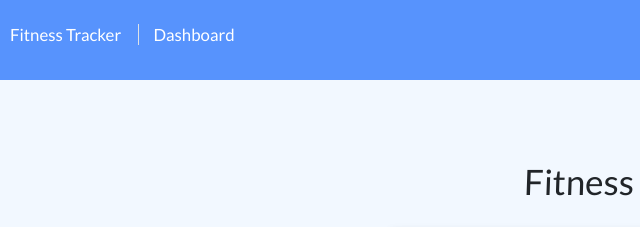
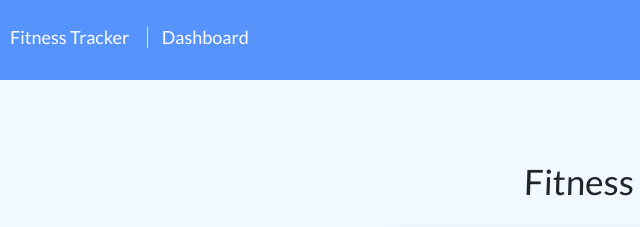
Before and after one commit to johnstoc13/Workout-Tracker, a website: page public/index.html in a window 1280 px wide. Shown: the top 227 px of the page, 0-640 px from the left. Drawn offline with nearby package versions, Linux system fonts and the light colour scheme; no server answers.

Commit message:
removed unused styles

```diff
--- a/public/style.css
+++ b/public/style.css
@@ -27,7 +27,7 @@ nav {
   height: 80px;
   padding: 10px;
   line-height: 3;
-  font-size: 1.2rem;
+  font-size: 18px;
 }
 
 a,
@@ -102,7 +102,6 @@ input {
 
 .wrapper {
   background-color: #f2f8ff;
-  /* padding-bottom: 100px; */
 }
 
 .card.m-auto,
@@ -374,10 +373,6 @@ form > button {
   margin-bottom: 5px;
 }
 
-/* .workout .card {
-  width: 350px;
-} */
-
 .prev-workout button {
   margin: 10px;
 }
```
